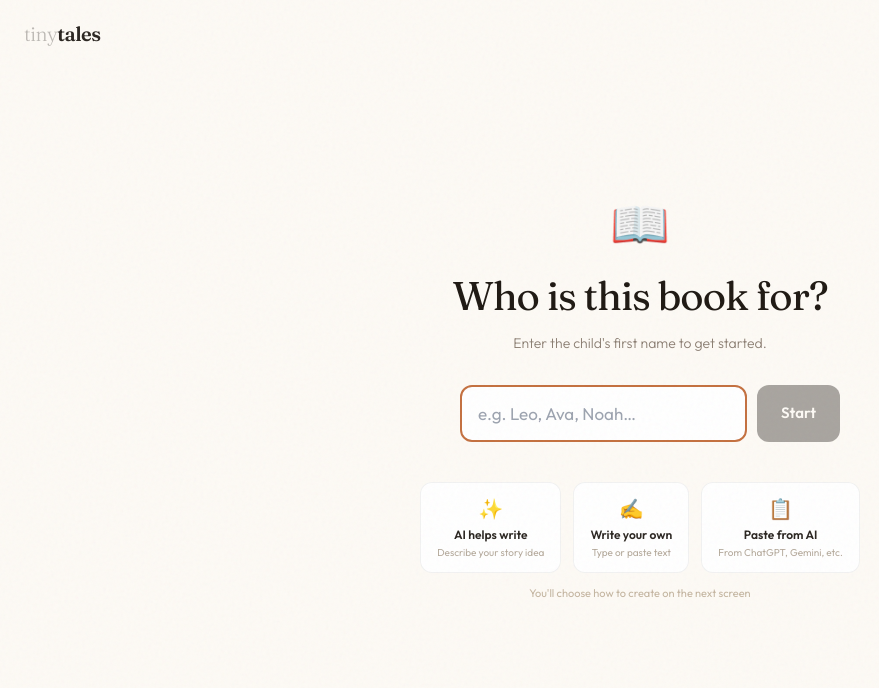
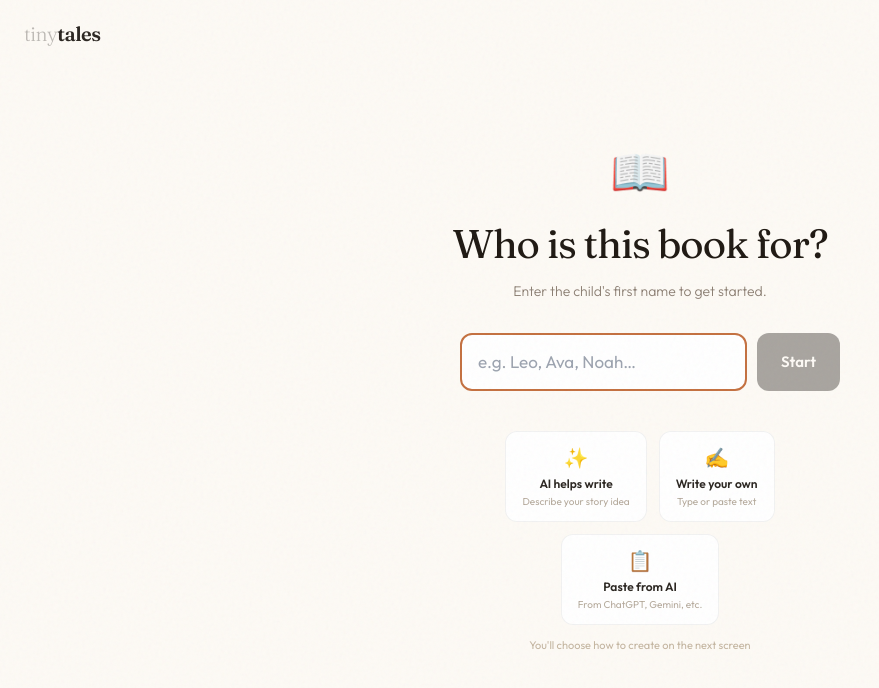
Before and after one commit to hinesjalex/tinytales, a Next.js app: page /create in a window 1280 px wide. Shown: the top 688 px of the page, without its empty margins (0-879 px from the left). Built offline with nearby package versions, Linux system fonts and the light colour scheme.

Commit message:
Update TinyTales

```diff
--- a/app/create/page.js
+++ b/app/create/page.js
@@ -54,7 +54,7 @@ function SetupScreen({ onStart }) {
         </button>
       </div>
 
-      <div className="flex gap-3 mt-10">
+      <div className="flex gap-3 mt-10 flex-wrap justify-center max-w-[380px]">
         {[
           { icon: "✨", label: "AI helps write", desc: "Describe your story idea" },
           { icon: "✍️", label: "Write your own", desc: "Type or paste text" },
```
